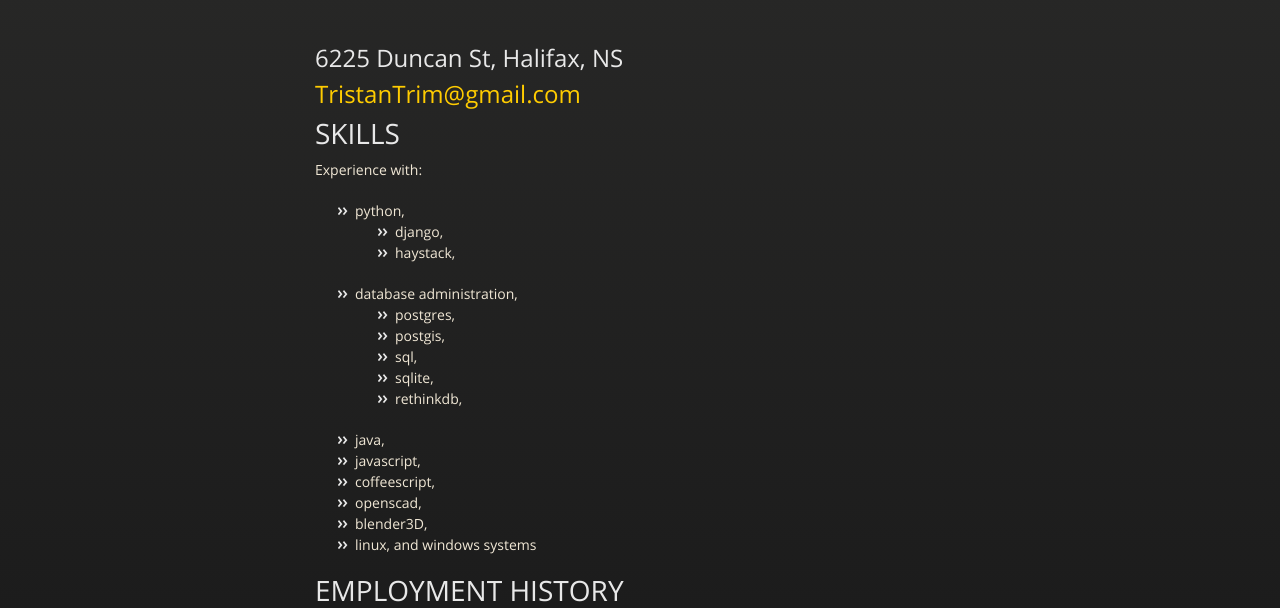
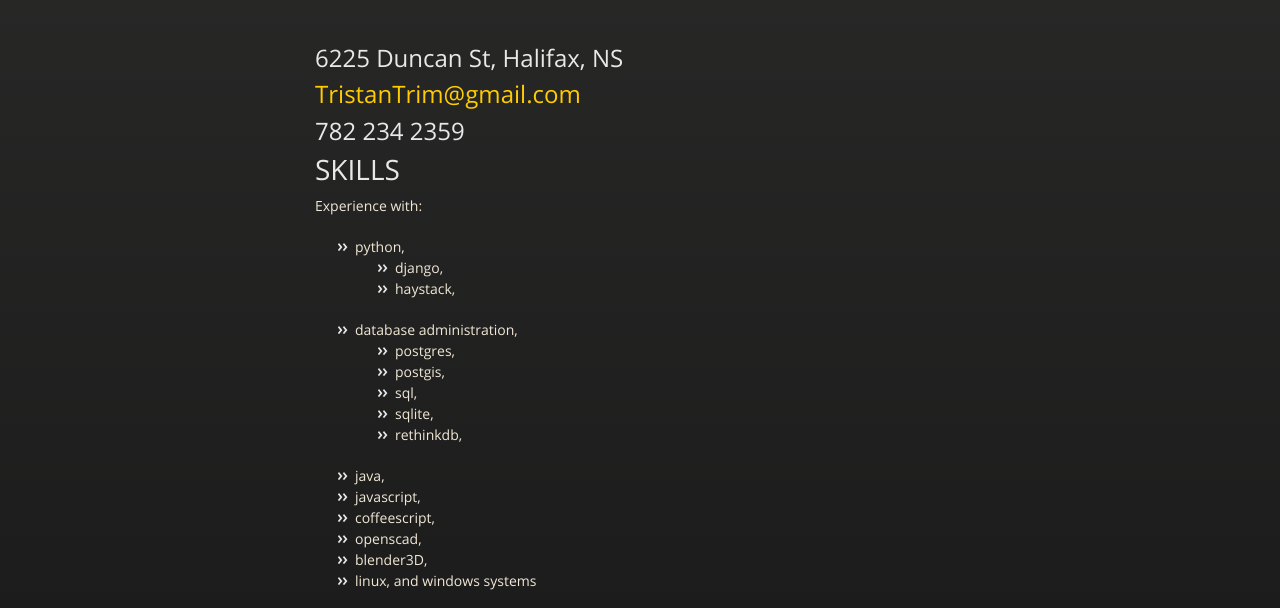
Before and after one commit to TristanTrim/tristans-resume, a plain HTML site: page index.html in a window 1280 px wide. Shown: the part 189-797 px from the top of the page. Drawn offline with nearby package versions, Linux system fonts and the light colour scheme.

Commit message:
Update index.html

```diff
--- a/index.html
+++ b/index.html
@@ -35,6 +35,9 @@
 
 <h2>
 <a id="tristantrimgmailcom" class="anchor" href="#tristantrimgmailcom" aria-hidden="true"><span aria-hidden="true" class="octicon octicon-link"></span></a><a href="mailto:TristanTrim@gmail.com">TristanTrim@gmail.com</a>
+</h2>
+<h2>
+  782 234 2359
 </h2>
 
 <h1>
```
